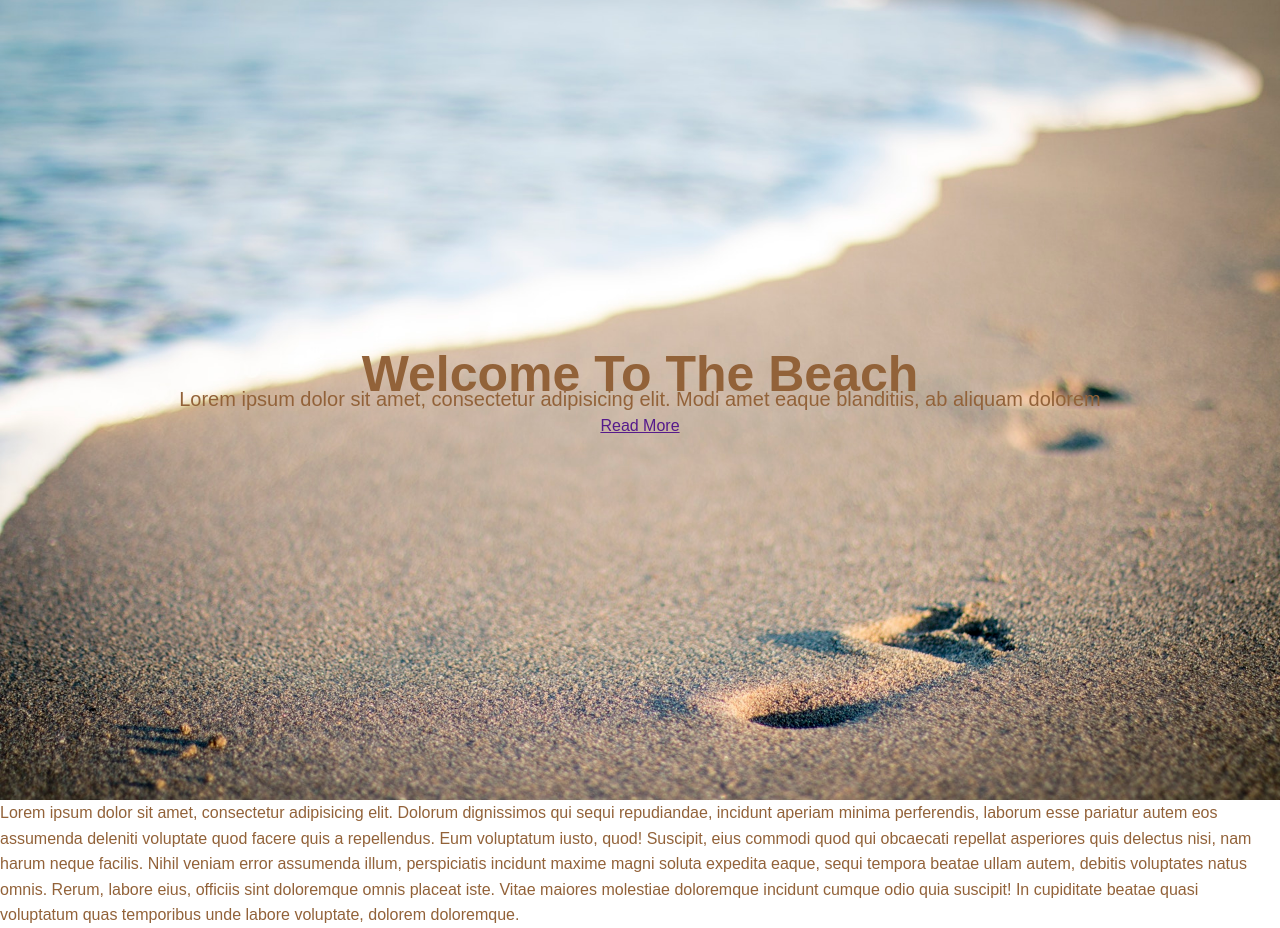
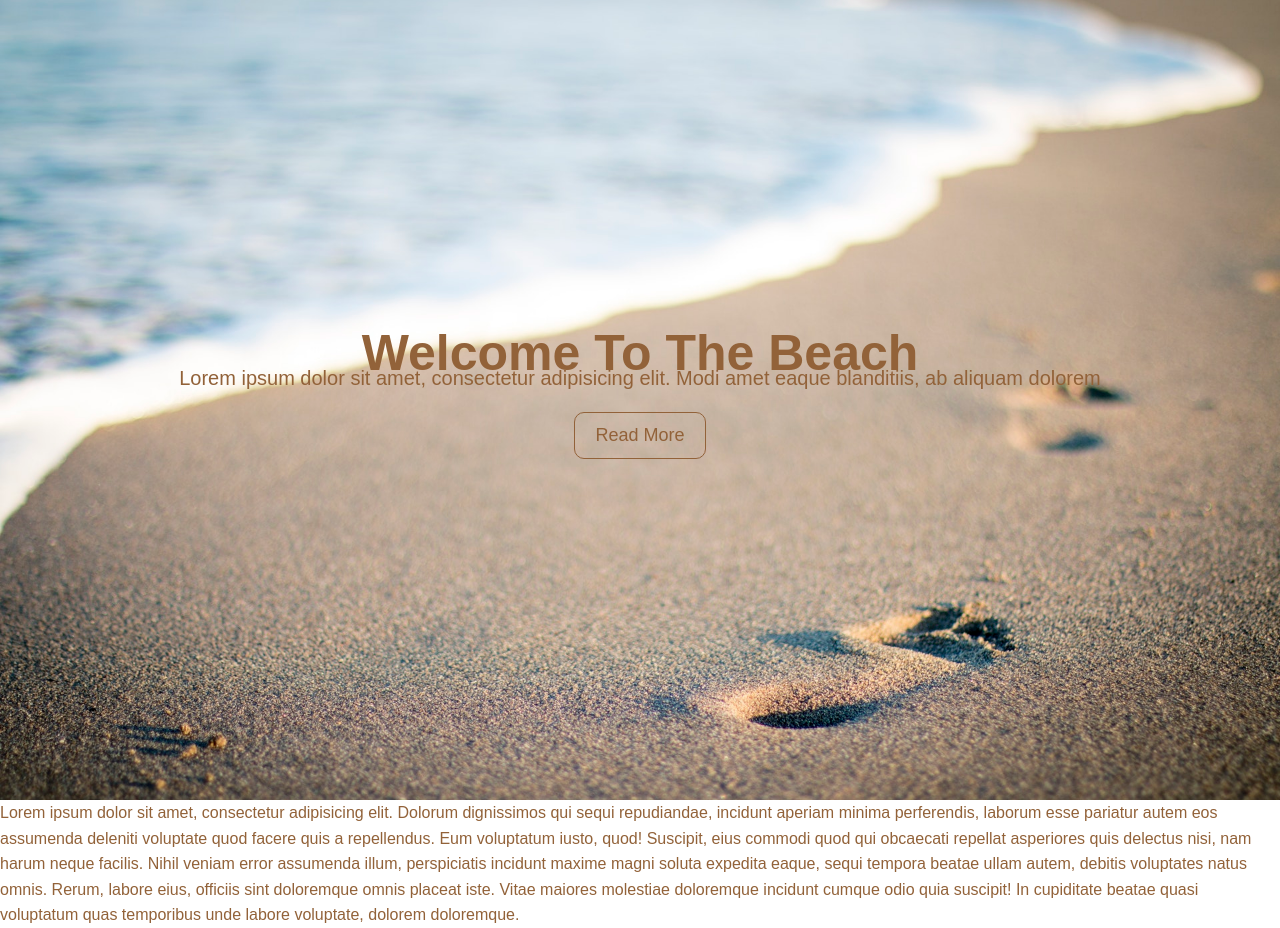
Before and after one commit to xirokx/beach-landing-tut, a plain HTML site: page index.html in a window 1280 px wide. Drawn offline with Linux system fonts and the light colour scheme.

Commit message:
added showcase button css

```diff
--- a/css/style.css
+++ b/css/style.css
@@ -30,3 +30,13 @@ body{
 #showcase p{
   font-size: 20px;
 }
+
+#showcase .button{
+  font-size: 18px;
+  text-decoration: none;
+  color: #926239;
+  border: #926239 1px solid;
+  padding: 10px 20px;
+  border-radius: 10px;
+  margin-top: 20px;
+}
```
